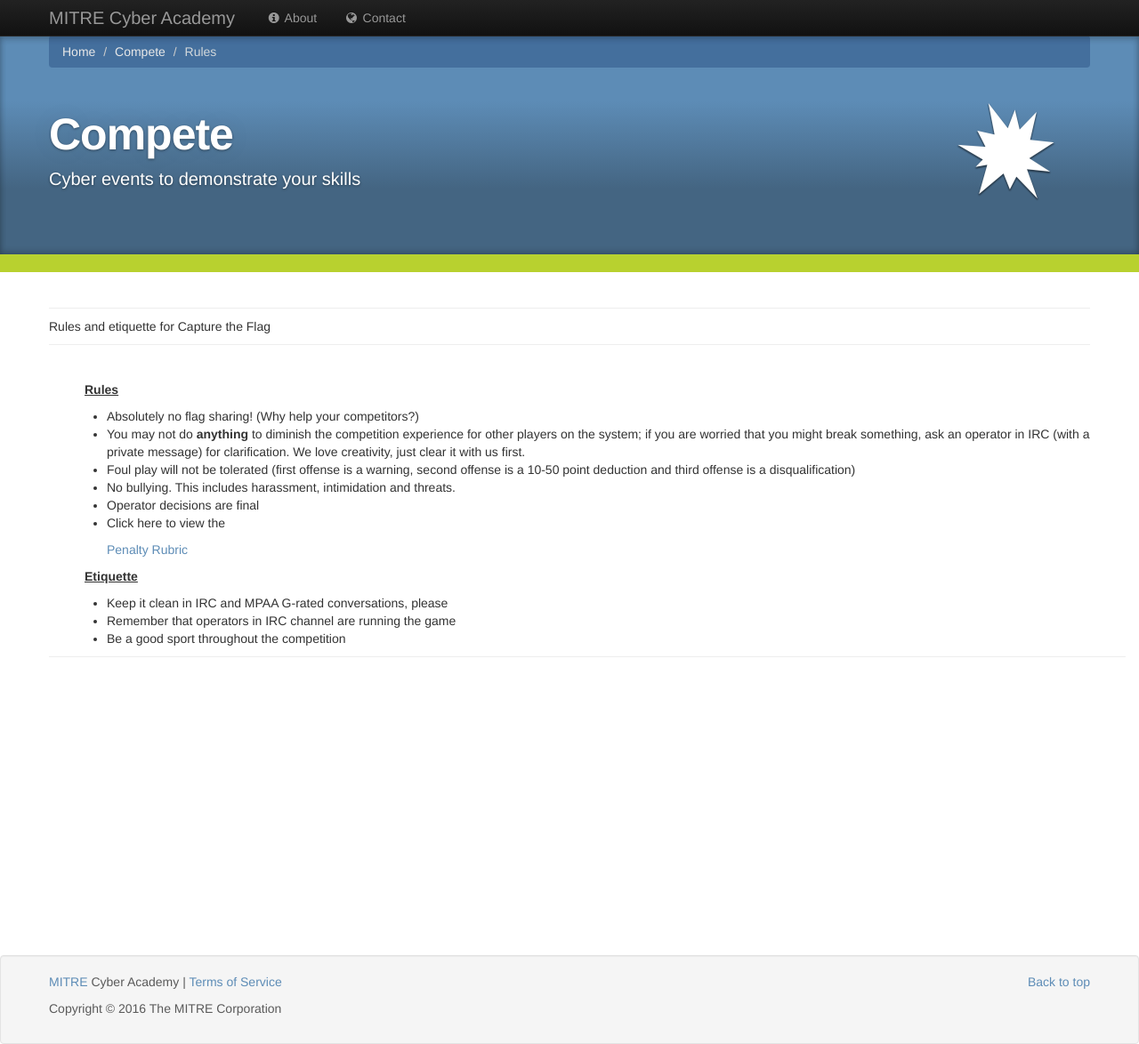
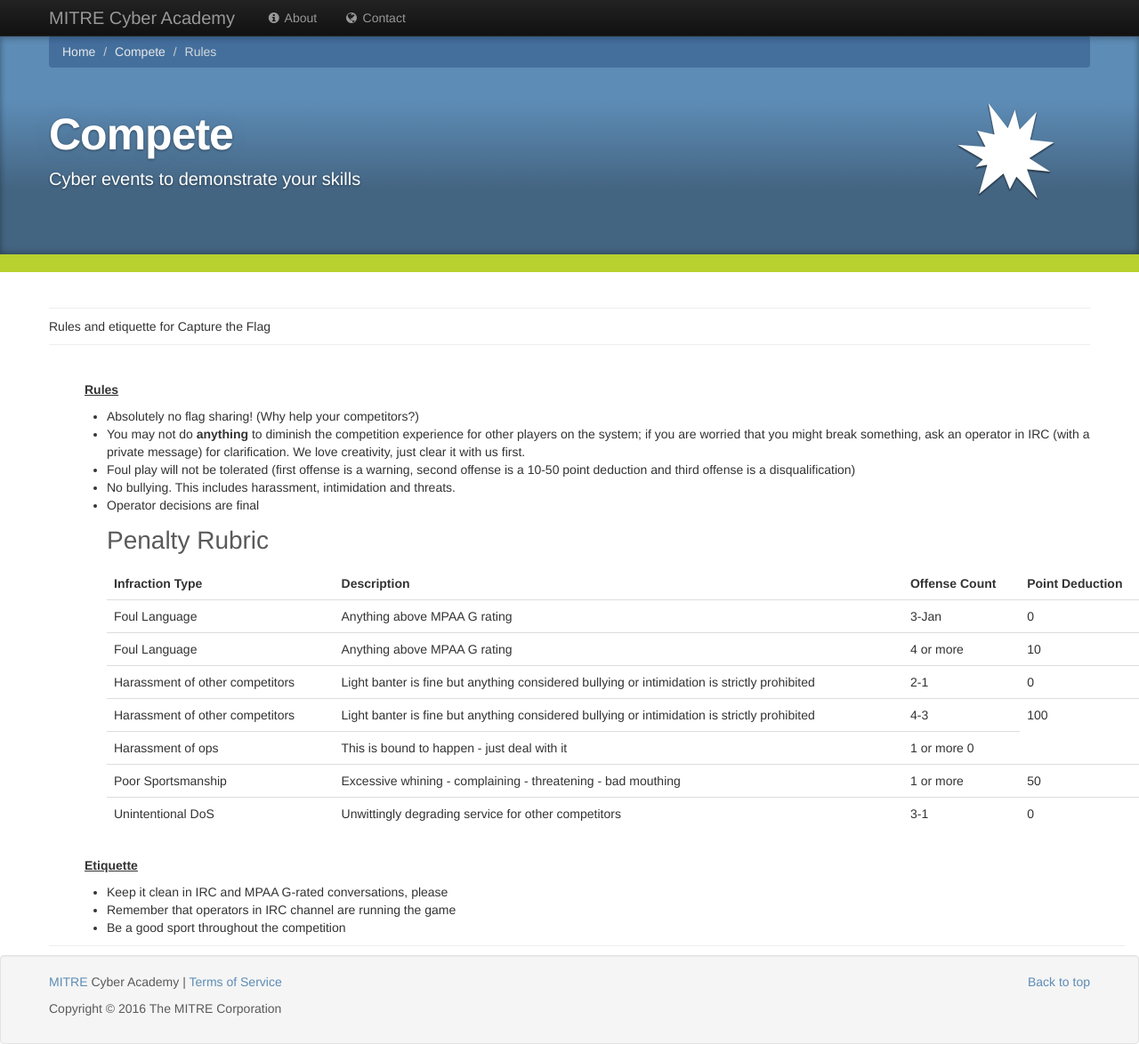
Before and after one commit to mitre-cyber-academy/mitre-cyber-academy.github.io, a Jekyll site: the page built from competitions/rules/index.html, in a window 1280 px wide and 1174 px high. Shown: the whole window at 89% size. Built offline with Jekyll 4.4.1, drawn with Linux system fonts in a browser that asks for light colours.

Commit message:
Add table for the Penalty Rubric insted of a download link

```diff
--- a/competitions/rules/index.html
+++ b/competitions/rules/index.html
@@ -2,6 +2,11 @@
 layout: default
 title: MITRE Cyber Academy | Competition Rules
 ---
+<!-- <meta charset="utf-8">
+<meta name="viewport" content="width=device-width, initial-scale=1">
+<link rel="stylesheet" href="http://maxcdn.bootstrapcdn.com/bootstrap/3.3.7/css/bootstrap.min.css">
+<script src="https://ajax.googleapis.com/ajax/libs/jquery/1.12.4/jquery.min.js"></script>
+<script src="http://maxcdn.bootstrapcdn.com/bootstrap/3.3.7/js/bootstrap.min.js"></script> -->
 <div class="jumbotron masthead" id="subpage">
    <div class="container">
       <ul class="breadcrumb">
@@ -31,9 +36,67 @@ title: MITRE Cyber Academy | Competition Rules
          <li>Foul play will not be tolerated (first offense is a warning, second offense is a 10-50 point deduction and third offense is a disqualification)
          <li>No bullying. This includes harassment, intimidation and threats.</li>
          <li>Operator decisions are final</li>
-            <li><p>Click here to view the</p> <a href="../files/penalty-rubric.csv" target="_blank">Penalty Rubric</a></li>
+
+            <div class="container">
+               <h2>Penalty Rubric</h2>
+               <table class="table">
+                  <thead>
+                     <tr>
+                        <th>Infraction Type</th>
+                        <th>Description</th>
+                        <th>Offense Count</th>
+                        <th>Point Deduction</th>
+                     </tr>
+                  </thead>
+                  <tbody>
+                     <tr>
+                        <td>Foul Language    </td>
+                        <td>Anything above MPAA G rating   </td>
+                        <td>3-Jan   </td>
+                        <td>0</td>
+                     </tr>
+                     <tr>
+                        <td>Foul Language    </td>
+                        <td>Anything above MPAA G rating   </td>
+                        <td>4 or more   </td>
+                        <td>10</td>
+                     </tr>
+                     <tr>
+                        <td>Harassment of other competitors  </td>
+                        <td>Light banter is fine but anything considered
+                           bullying or intimidation is strictly prohibited
+                        </td>
+                        <td>2-1</td>
+                        <td>0</td>
+                     </tr>
+                     <tr>
+                        <td>Harassment of other competitors</td>
+                        <td>Light banter is fine but anything considered bullying or intimidation is strictly prohibited</td>
+                        <td>4-3</td>
+                        <td>100</td>
+                     </tr>
+                     <tr>
+                        <td>Harassment of ops</td>
+                        <td>This is bound to happen - just deal with it</td>
+                        <td>1 or more   0</td>
+                     </tr>
+                     <tr>
+                        <td>Poor Sportsmanship   </td>
+                        <td>Excessive whining - complaining - threatening - bad mouthing   </td>
+                        <td>1 or more   </td>
+                        <td>50</td>
+                     </tr>
+                     <tr>
+                        <td>Unintentional DoS    </td>
+                        <td>Unwittingly degrading service for other competitors    </td>
+                        <td>3-1   </td>
+                        <td>0</td>
+                     </tr>
+                  </tbody>
+               </table>
+            </div>
+
       </ul>
-
       <p><b><u>Etiquette</u></b></p>
       <ul>
          <li>Keep it clean in IRC and MPAA G-rated conversations, please</li>
```
Lines whose indentation alone changed are shown as unchanged.
